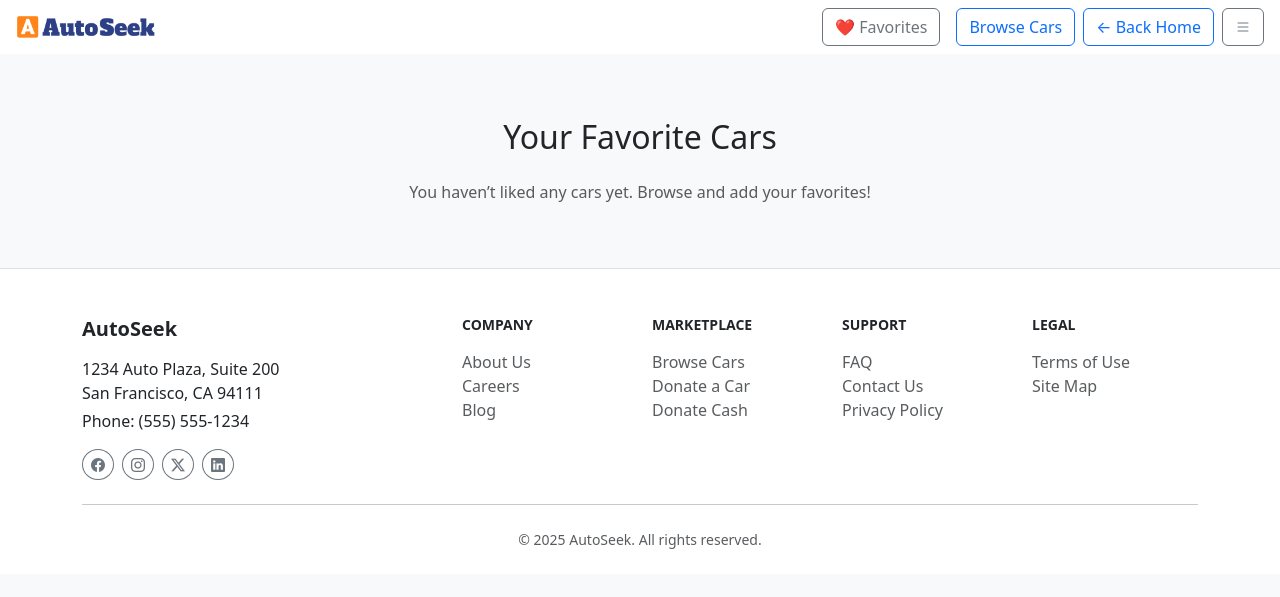
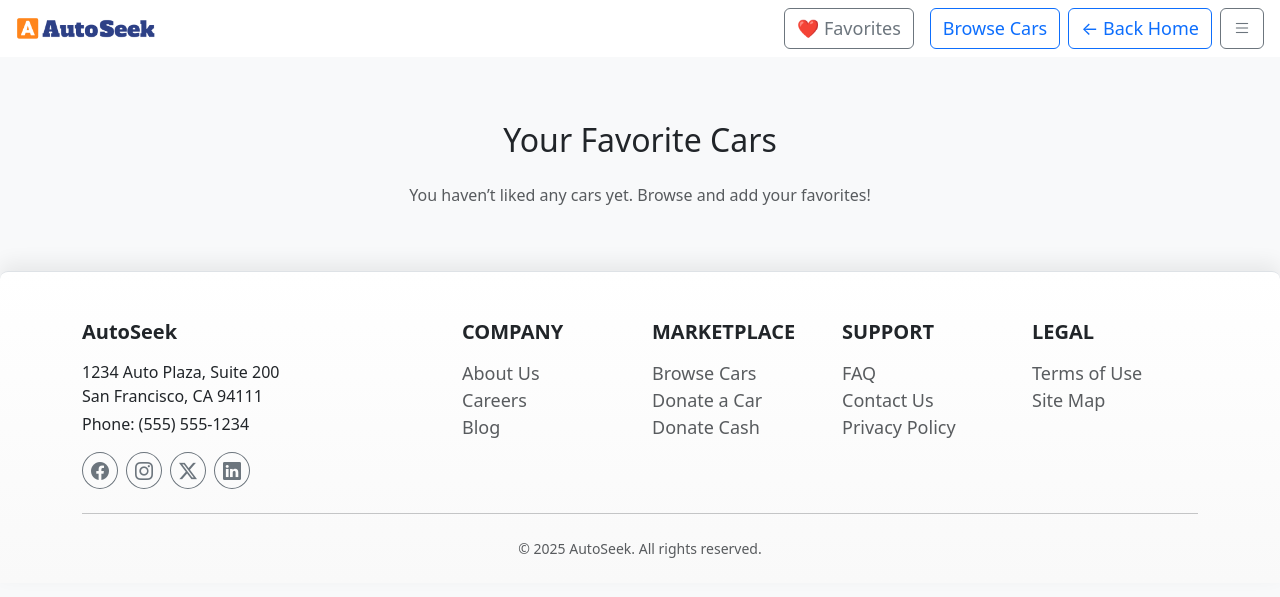
Before and after one commit to NingyuanBi/CarSal, a Flask app: page /favorites in a window 1280 px wide. Shown: the top 597 px of the page. Run offline with Flask 3, Linux system fonts and the light colour scheme.

Commit message:
footer update
Added the same effects on footer, also change the font size of navigation bar and footer

```diff
--- a/templates/base.html
+++ b/templates/base.html
@@ -120,6 +120,39 @@
         border-top:1px solid #dee2e6;   /* visible only when open */
         box-shadow:0 .5rem 1rem rgba(0,0,0,.15);
       }
+      /* ===== Footer visual polish & shared hover styles ===== */
+      footer.site-footer{
+        background: linear-gradient(180deg,#ffffff 0%,#f9f9f9 100%);
+        border-top: 1px solid #dee2e6;
+        border-radius: 8px 8px 0 0;           /* match mega‑menu card look */
+        box-shadow: 0 -8px 20px rgba(0,0,0,.07);
+      }
+      footer.site-footer a{
+        transition: background-color .20s,color .20s,padding-left .20s;
+      }
+      footer.site-footer a:hover,
+      footer.site-footer a:focus,
+      .mega-menu a:hover,
+      .mega-menu a:focus{
+        background-color:#e6f0ff;
+        color:#0d6efd;
+        padding-left:.6rem;
+        border-left:4px solid #0d6efd;
+      }
+
+      /* ----- Font‑size bump: +2px for body text links, +4px for section headers ---- */
+      .navbar .btn,
+      .navbar .navbar-brand,
+      .navbar a,
+      .mega-menu a,
+      footer.site-footer a{
+        font-size: calc(1rem + 2px);
+      }
+      .mega-menu h6,
+      footer.site-footer h5,
+      footer.site-footer h6{
+        font-size: calc(1rem + 4px);
+      }
     </style>
 </head>
 
@@ -206,7 +239,7 @@
     </main>
 
     <!-- ===== GLOBAL FOOTER ================================================== -->
-    <footer class="pt-5 pb-4 bg-white border-top">
+    <footer class="site-footer pt-5 pb-4 border-top">
       <div class="container">
         <div class="row gy-4">
 
```
